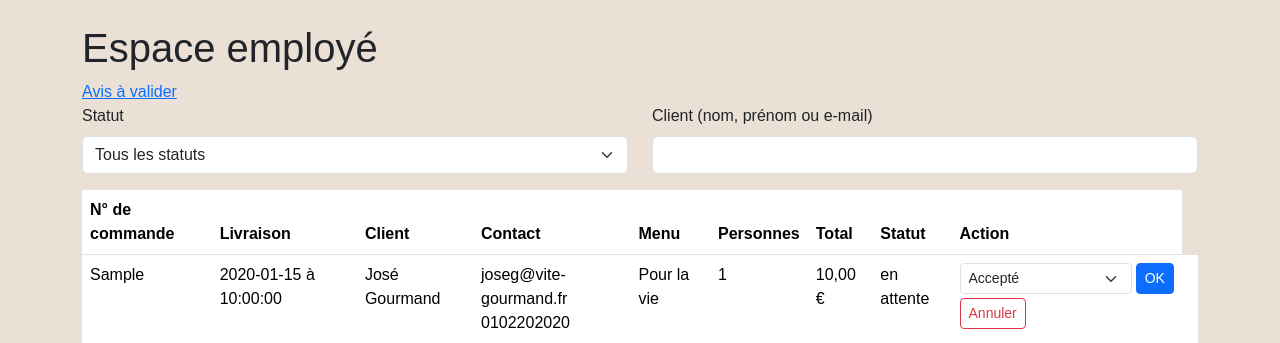
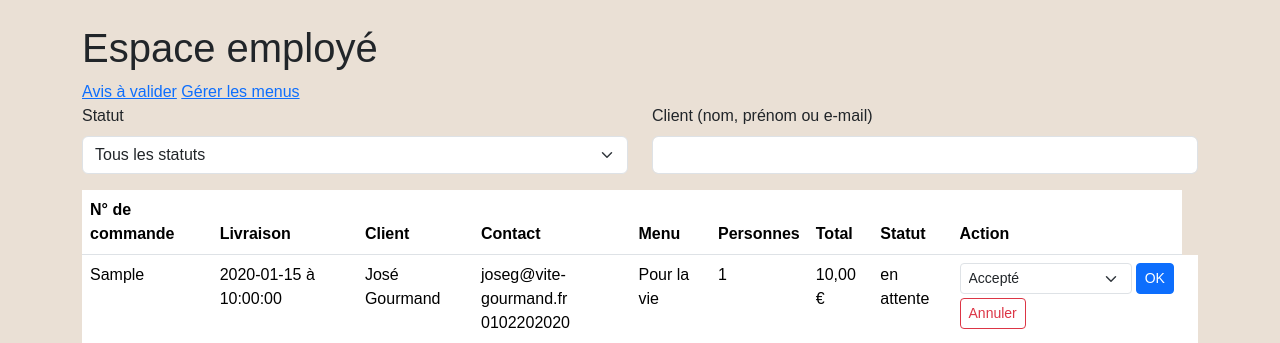
Before and after one commit to Lyna91/vite-et-gourmand, a PHP site: page /employe in a window 1280 px wide. Shown: the part 56-399 px from the top of the page. Run offline with PHP 8.4, Linux system fonts and the light colour scheme; the visitor is signed in with stand-in values (Sample User, id 1); data comes from the database, SQL or seed files in the repository; tables that the repository leaves empty hold one stand-in row (values such as "Sample post"); some libraries are stand-ins or nearby versions; some web fonts are replaced.

Commit message:
feat: liste des menus dans l'espace employe

```diff
--- a/public/index.php
+++ b/public/index.php
@@ -129,6 +129,9 @@ if ($chemin === '/') {
 } elseif ($chemin === '/employe/avis/traiter') {
     $controller = new EmployeController();
     $controller->traiterAvis();
+} elseif ($chemin === '/employe/menus') {
+    $controller = new EmployeController();
+    $controller->menus();
 } else {
     $controller = new PageController();
     $controller->introuvable();
--- a/src/EmployeController.php
+++ b/src/EmployeController.php
@@ -205,4 +205,17 @@ class EmployeController extends Controller
         }
         exit;
     }
+
+    public function menus(): void
+    {
+        $this->exigerRole([1, 2]);
+
+        $menuManager = new MenuManager(getPdo());
+        $menus = $menuManager->findAll();
+
+        $this->afficher('employe/menus', [
+            'titre' => 'Gérer les menus',
+            'menus' => $menus,
+        ]);
+    }
 }
--- a/views/employe/accueil.php
+++ b/views/employe/accueil.php
@@ -8,6 +8,7 @@ require __DIR__ . '/../morceaux/header.php'; ?>
 
 <h1>Espace employé</h1>
 <a href="../employe/avis">Avis à valider</a>
+<a href="../employe/menus">Gérer les menus</a>
 <?php if ($statutModifie): ?>
     <div class="alert alert-success">Le statut de la commande a bien été mis à jour.</div>
 <?php endif; ?>
```
Also changed, not shown: views/employe/menus.php (added, +27 -0 lines).
